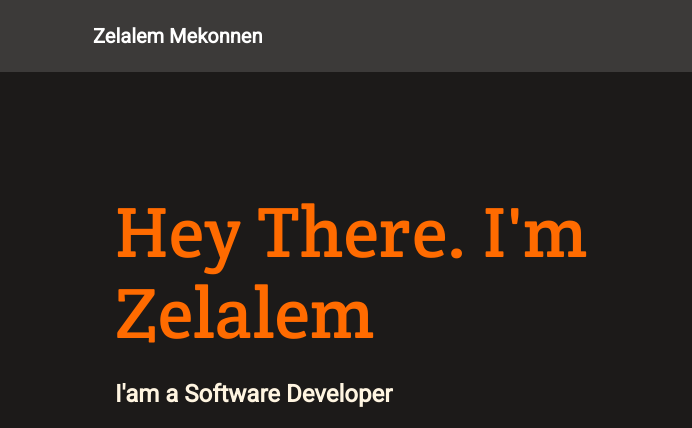
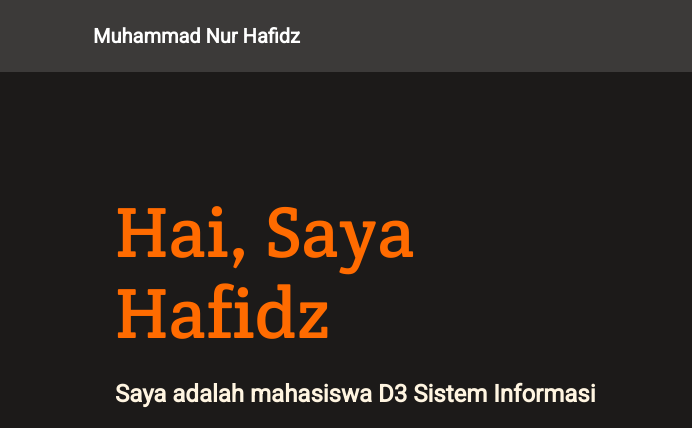
Before and after one commit to Ridz-sensei/Ridz, a website: page index.html in a window 1280 px wide. Shown: the top 428 px of the page, 61-753 px from the left. Drawn offline with Linux system fonts and the light colour scheme.

Commit message:
Update index.html

```diff
--- a/index.html
+++ b/index.html
@@ -23,7 +23,7 @@
   <body>
     <header class="header">
       <ul class="nav">
-        <li class="logo">Zelalem Mekonnen</li>
+        <li class="logo">Muhammad Nur Hafidz</li>
         <li class="menu-icon">
           <img src="img/menu.png" alt="menu icon" />
         </li>
@@ -44,8 +44,8 @@
 
     <main class="headline" id="headline_link">
       <div class="headline-text">
-        <h1 class="main-header">Hey There. I'm Zelalem</h1>
-        <p class="profession">I'am a Software Developer</p>
+        <h1 class="main-header">Hai, Saya Hafidz</h1>
+        <p class="profession">Saya adalah mahasiswa D3 Sistem Informasi</p>
         <p class="description">
           I can help you build a product , feature or website Look through some
           of my work and experience! If you like what you see and have a project
```
